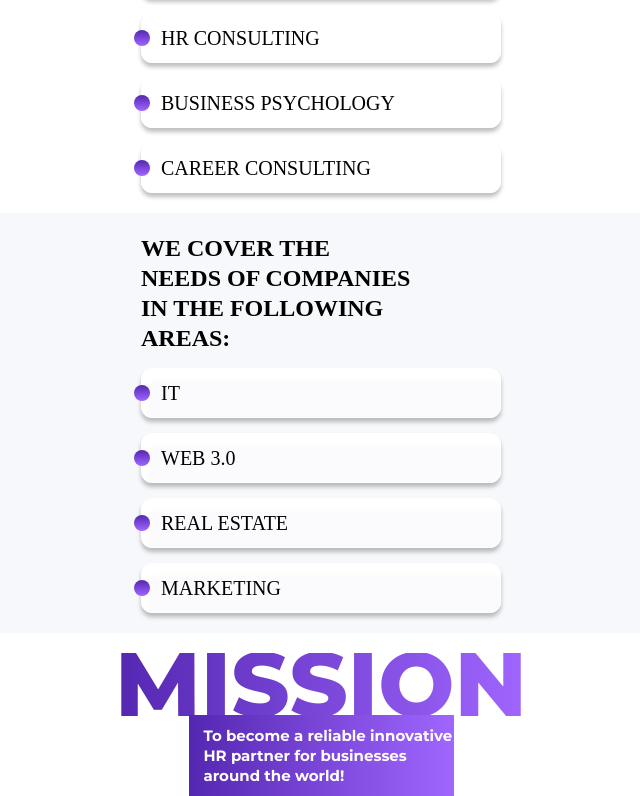
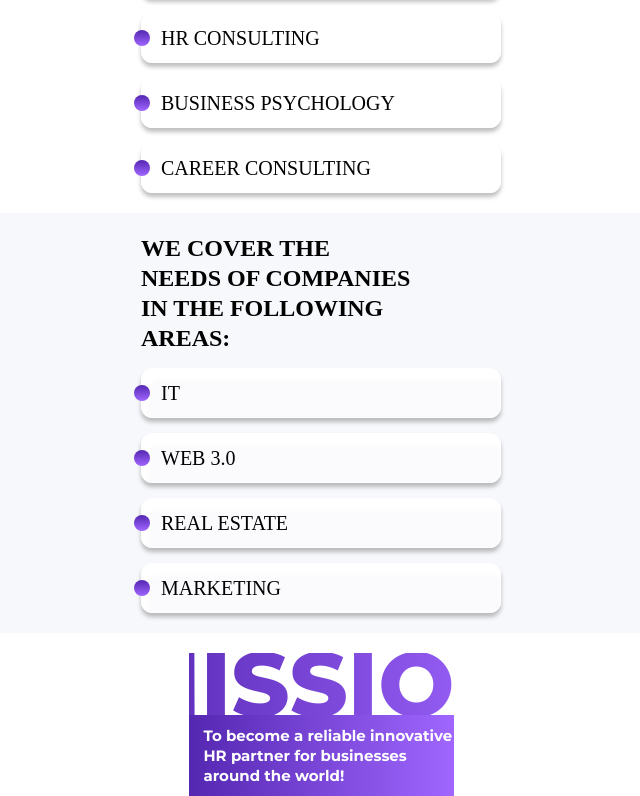
Before and after one commit to Oknehcvotil/mi-website, a React (Vite) app: page /en in a window 1280 px wide. Shown: the part 866-1662 px from the top of the page, without its empty margins (319-959 px from the left). Built offline with nearby package versions, Linux system fonts and the light colour scheme; a web font is replaced by a local one.

Commit message:
Title
Fixed overflow

```diff
--- a/src/components/HomePage/MissionSection/MissionSection.styled.ts
+++ b/src/components/HomePage/MissionSection/MissionSection.styled.ts
@@ -13,9 +13,11 @@ export const TitleCont = styled.div`
   margin: 0 auto;
   max-width: 265px;
   width: 100%;
+  overflow: hidden;
 `;
 
-export const Title = styled(motion.h2)`
+export const Title = styled(motion.p)`
+
   font-weight: 800;
   font-size: 90px;
   line-height: 70%;
```
